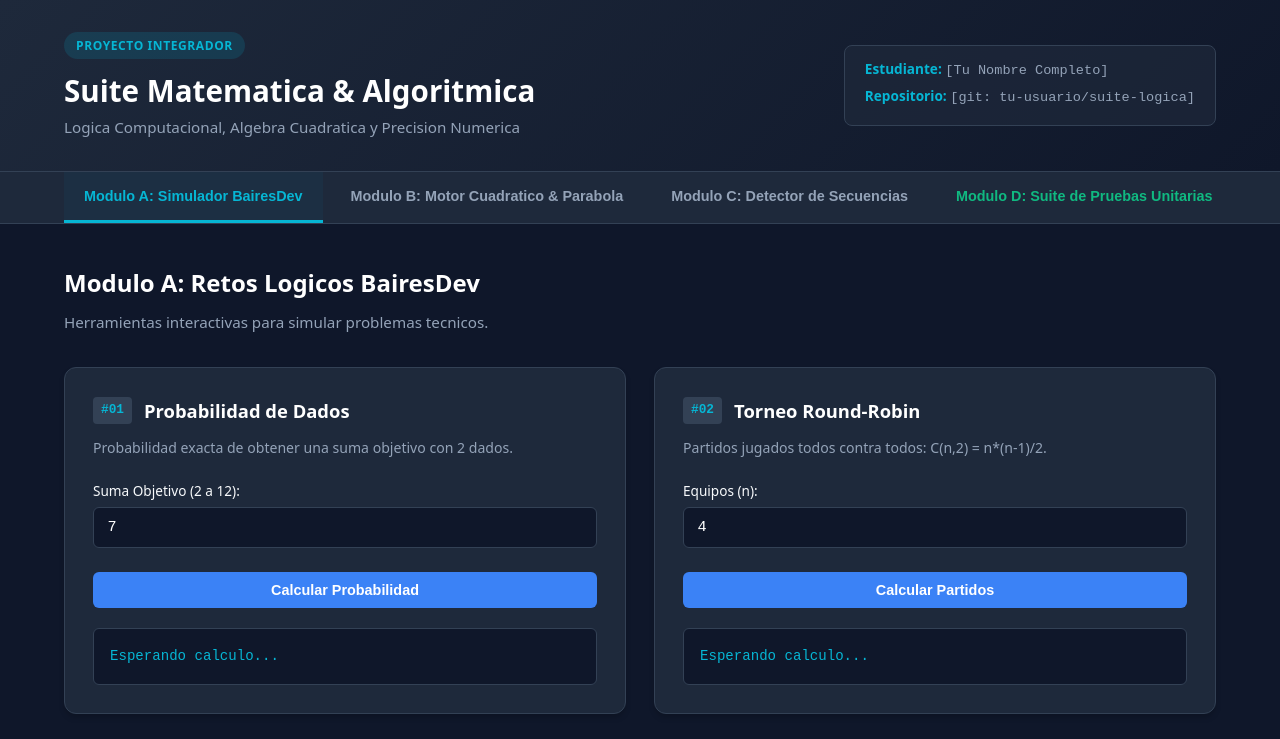
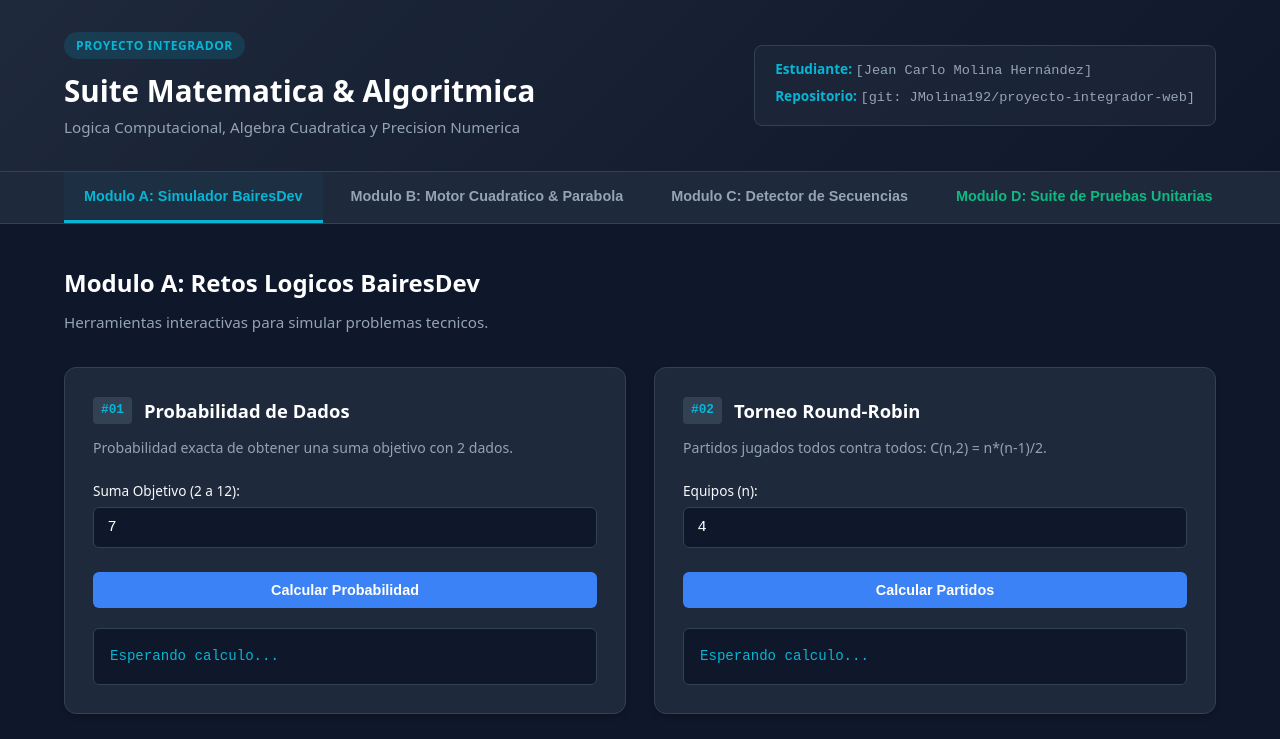
Before and after one commit to JMolina192/proyecto-integrador-web, a plain HTML site: page index.html in a window 1280 px wide. Shown: the top 739 px of the page. Drawn offline with Linux system fonts and the light colour scheme.

Commit message:
Update student info with actual name and repository

```diff
--- a/index.html
+++ b/index.html
@@ -16,8 +16,8 @@
         <p class="subtitle">Logica Computacional, Algebra Cuadratica y Precision Numerica</p>
       </div>
       <div class="student-info">
-        <div class="info-tag"><strong>Estudiante:</strong> <span class="placeholder">[Tu Nombre Completo]</span></div>
-        <div class="info-tag"><strong>Repositorio:</strong> <span class="placeholder">[git: tu-usuario/suite-logica]</span></div>
+        <div class="info-tag"><strong>Estudiante:</strong> <span class="placeholder">[Jean Carlo Molina Hernández]</span></div>
+        <div class="info-tag"><strong>Repositorio:</strong> <span class="placeholder">[git: JMolina192/proyecto-integrador-web]</span></div>
       </div>
     </div>
   </header>
```
